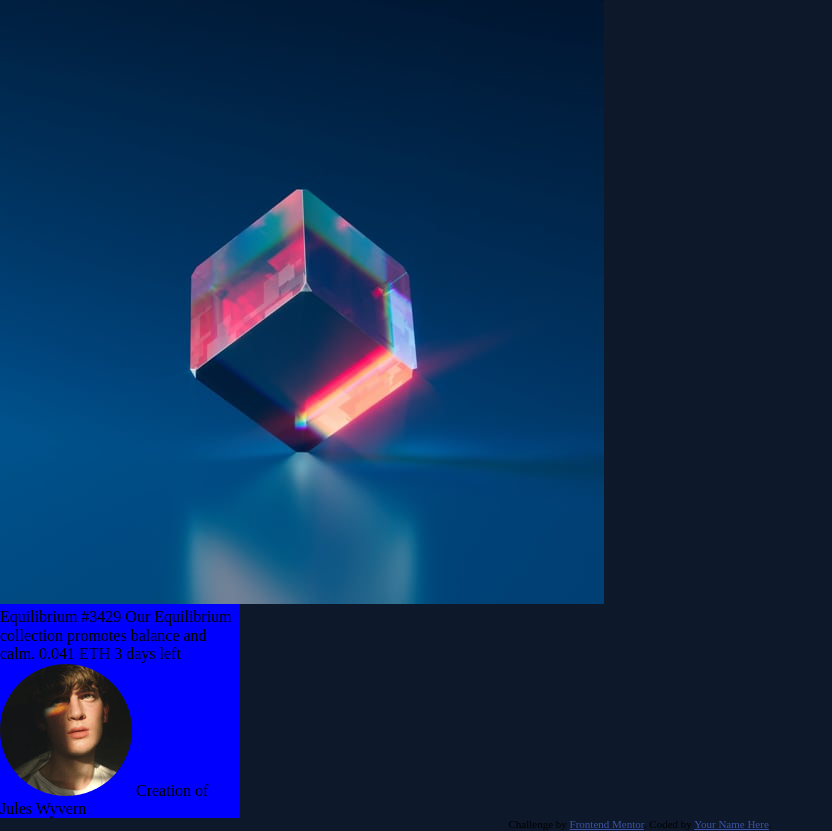
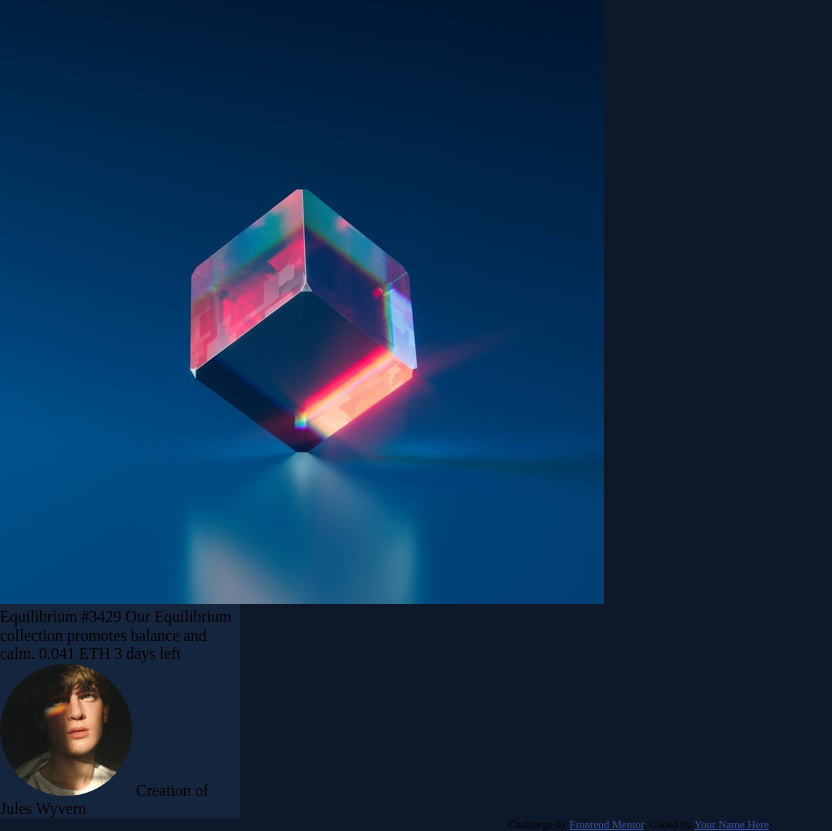
Before and after one commit to chicotranquilo/index, a plain HTML site: page index.html in a window 1280 px wide. Shown: the whole page, without its empty margins (0-832 px from the left). Drawn offline with nearby package versions, Linux system fonts and the light colour scheme; files that its build step writes are made by us from their sources; files whose address does not match are found by name.

Commit message:
intento num ?

```diff
--- a/styles.css
+++ b/styles.css
@@ -5,5 +5,5 @@
 
 .container {
     width: 15em;
-    background-color: blue;
+    background-color:  hsl(216, 50%, 16%);
 }
```
